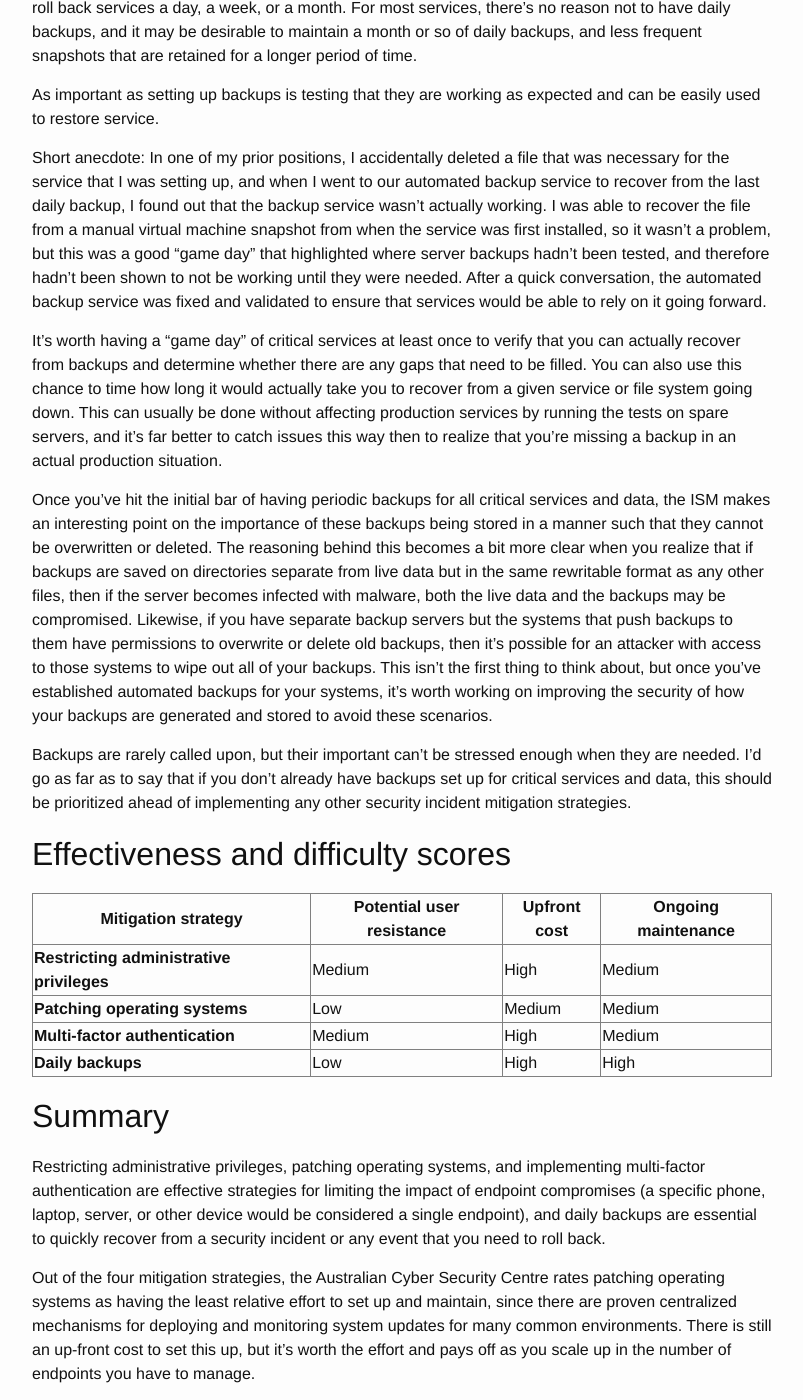
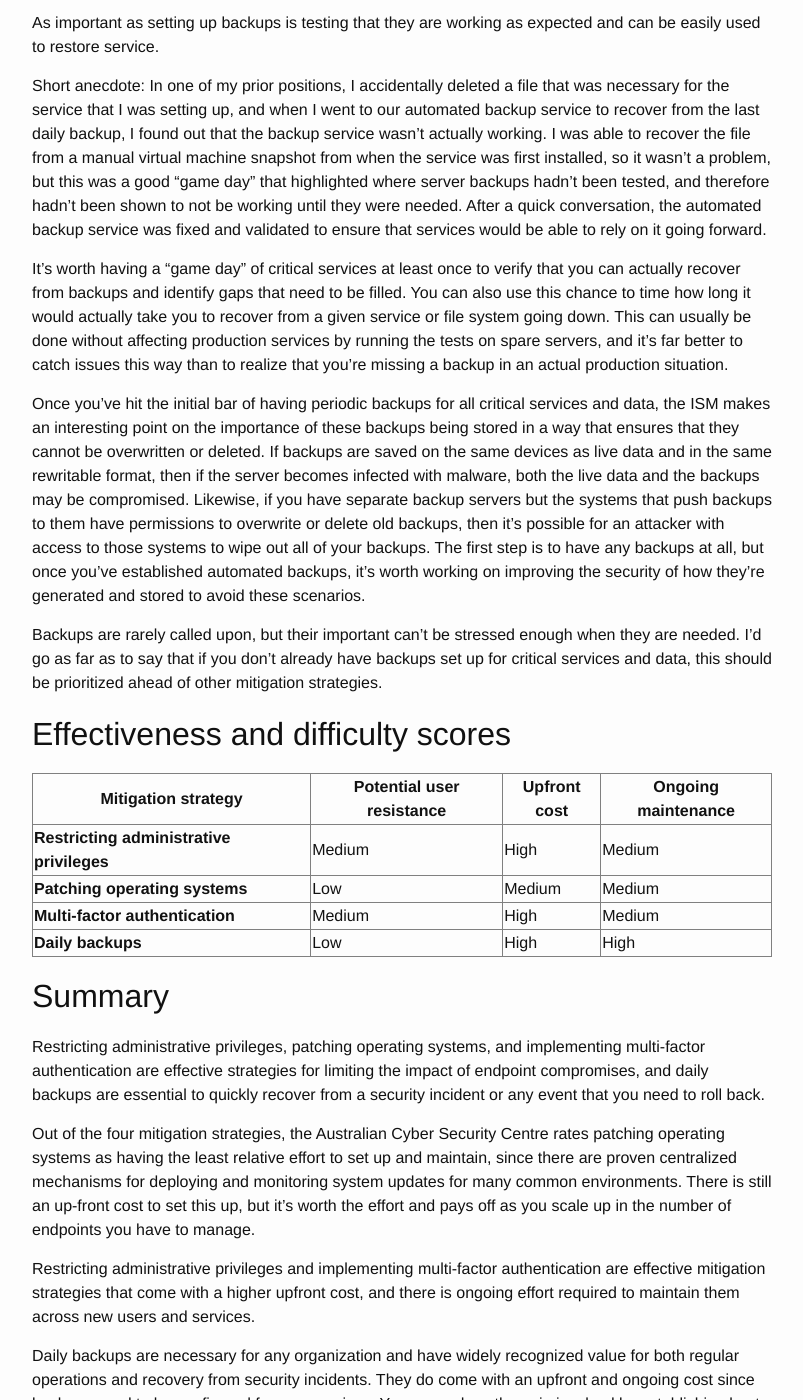
Before and after one commit to msayson/msayson.github.io, a Jekyll site: the page built from _posts/2019-11-17-essential-eight-mitigation-strategies-part-2.markdown, in a window 1280 px wide and 1400 px high, scrolled down 7228 px. Shown: the whole window, without its empty margins (238-1041 px from the left). Built offline with Jekyll 4.4.1, drawn with Linux system fonts in a browser that asks for light colours; some of the changed text lies outside the part shown.

Commit message:
Updated Essential Eight Part 2 post, link to related posts

```diff
--- a/_posts/2019-08-25-top-mitigation-strategies-from-acsc.markdown
+++ b/_posts/2019-08-25-top-mitigation-strategies-from-acsc.markdown
@@ -41,6 +41,12 @@
 ## Summary
 The guides by the Australian Cyber Security Centre are some of the best resources I've seen online, and may help any organization that is developing their security team, whether they're just getting started or are seeking additional sources of tried and tested security controls they can apply to protect their organizations and their customers.
 
+## Posts in this series
+
+* (Current post) {{page.title}}
+* [Diving into the Essential Eight strategies to mitigate security incidents (part 1: preventing delivery and execution of malware)]({% post_url 2019-08-30-essential-eight-mitigation-strategies-part-1 %})
+* [Diving into the Essential Eight strategies to mitigate security incidents (part 2: limiting blast radius and recovering)]({% post_url 2019-11-17-essential-eight-mitigation-strategies-part-2 %})
+
 ## Resources
 
 * [Essential Eight Explained](https://www.cyber.gov.au/publications/essential-eight-explained)
--- a/_posts/2019-08-30-essential-eight-mitigation-strategies-part-1.markdown
+++ b/_posts/2019-08-30-essential-eight-mitigation-strategies-part-1.markdown
@@ -148,6 +148,12 @@
 * Multi-factor authentication
 * Daily backups
 
+## Posts in this series
+
+* [Top mitigation strategies from the Australian Cyber Security Centre]({% post_url 2019-08-25-top-mitigation-strategies-from-acsc %})
+* (Current post) {{page.title}}
+* [Diving into the Essential Eight strategies to mitigate security incidents (part 2: limiting blast radius and recovering)]({% post_url 2019-11-17-essential-eight-mitigation-strategies-part-2 %})
+
 ## Resources
 
 The Australian Cyber Security Centre:
--- a/_posts/2019-11-17-essential-eight-mitigation-strategies-part-2.markdown
+++ b/_posts/2019-11-17-essential-eight-mitigation-strategies-part-2.markdown
@@ -4,9 +4,9 @@
 date:   2019-11-17 20:00:00 -0800
 categories: security
 ---
-This is the second part of a deep dive into the Australian Cyber Security Centre's Essential Eight mitigation strategies, following up on [an overview of related guides from the Australian Cyber Security Centre (ACSC)]({% post_url 2019-08-25-top-mitigation-strategies-from-acsc %}), and [a deep dive into the first four of the Essential Eight]({% post_url 2019-08-30-essential-eight-mitigation-strategies-part-1 %}).
+This is the second part of a deep dive into the Australian Cyber Security Centre's Essential Eight mitigation strategies, following up on [an overview of guides from the Australian Cyber Security Centre (ACSC)]({% post_url 2019-08-25-top-mitigation-strategies-from-acsc %}), and [a deep dive into the first four of the Essential Eight]({% post_url 2019-08-30-essential-eight-mitigation-strategies-part-1 %}).
 
-To recap, the [Essential Eight](https://www.cyber.gov.au/publications/essential-eight-explained) are the ACSC's top strategies to mitigate security incidents.  This post will focus on the last four mitigation strategies.
+To recap, the [Essential Eight](https://www.cyber.gov.au/publications/essential-eight-explained) are the ACSC's top eight recommended strategies for mitigating security incidents.  This post will focus on the last four mitigation strategies.
 
 The Essential Eight are:
 
@@ -19,11 +19,11 @@
 7. **Multi-factor authentication**
 8. **Daily backups**
 
-For each of these last four mitigation strategies, I'll go over the Australian [Information Security Manual](https://www.cyber.gov.au/ism) (ISM)'s associated security controls and the maturity levels from the [Essential Eight Maturity Model](https://www.cyber.gov.au/publications/essential-eight-maturity-model), followed by general commentary.
+For each of the highlighted strategies, I'll review security controls from the Australian [Information Security Manual](https://www.cyber.gov.au/ism) (ISM), incremental steps to achieve them following the [Essential Eight Maturity Model](https://www.cyber.gov.au/publications/essential-eight-maturity-model), and comments on the overall strategy.
 
 ## Restricting administrative privileges
 
-Privileged access in the ISM context refers to having extended permissions on systems or applications or access to confidential information.
+_Privileged access in the ISM context refers to having extended permissions on systems or applications or access to confidential information._
 
 ### ISM security controls
 
@@ -42,13 +42,13 @@
 
 ### Comments on restricting administrative privileges
 
-If all of your users have administrative privileges on computers and shared services, then it's more serious when any given account is hacked, since the attacker immediately has a broad range of actions they can take.  If they control an admin account on a computer, they can run any commands they like on it and can install malware or encrypt and hold files ransom.  If the user who was hacked has admin privileges to services across the company and multi-factor authentication is not required by those services, then the potential "blast radius" of the attack is much wider than otherwise.
+If all users have administrative privileges on computers and shared services, then it's more serious when any account is hacked, since the attacker immediately has a broad range of actions they can take.  If they control an admin account on a computer, they can run any commands they like on it and can install malware or encrypt and hold files ransom.  If the user who was hacked has admin privileges to services across the company and multi-factor authentication is not required by those services, this expands the potential "blast radius" of the attack.
 
-For this reason, admin privileges are a major prize for hackers, and limiting access to them goes a long way to limiting the scope of future attacks.  If only a limited number of employees have admin privileges and privileges are granted on an as-needed basis, then it's more likely for a hack to be isolated to specific computers and systems.
+Admin privileges are a major prize for hackers for these reasons, and limiting access to privileges goes a long way to limiting the scope of attacks.  If few users have admin privileges and extended permissions to systems are only granted on an as-needed basis, then it's more likely for a hack to be isolated to specific computers and systems.
 
-A general security principle known as the "[principle of least privilege](https://en.wikipedia.org/wiki/Principle_of_least_privilege)" states that users and software systems should have only the privileges that are required for them to be able to do their jobs, and following this is a very effective way to reduce risk.
+A general security principle known as the "[principle of least privilege](https://en.wikipedia.org/wiki/Principle_of_least_privilege)" states that users and software systems should have only the privileges that are required for them to be able to do their jobs, and following this is a highly effective way to reduce risk.
 
-As referenced in the ISM security controls, in addition to only granting permissions as needed for business functions, it's worth reviewing the set of users with privileged access to services once a year to remove permissions that are no longer needed.
+As referenced in the ISM security controls, in addition to only granting permissions as needed for business functions, it's worth annually reviewing the set of users with privileged access to services to remove permissions that are no longer needed.
 
 ## Patching operating systems
 
@@ -69,15 +69,15 @@
 
 ### Comments on patching operating systems
 
-Security vulnerabilities are regularly found and patched for operating systems and firmware, and exploits for known vulnerabilities are often "in the wild" before or soon after the patches are made available, depending on how easy the vulnerabilities are to discover and how quickly the vendors are able to fix the vulnerabilities after they've been reported.
+Security vulnerabilities are regularly found and patched in operating systems and firmware, and exploits for known vulnerabilities are often "in the wild" before or soon after the patches are made available, depending on how easy the vulnerabilities are to discover and how quickly the vendors are able to fix the vulnerabilities after they've been reported.
 
-Patching operating systems and firmware within a few days of major security updates being released helps your organization to stay ahead of many of these types of attacks and limit the scope of security incidents when malware gets onto an endpoint for any reason.  If the vulnerabilities that the malware exploits in order to take local actions and spread to other devices have been patched, then the patches have effectively innoculated the device, isolating the malware and preventing it from spreading.
+Patching within a few days of major security updates being released helps your organization to stay ahead of many types of attacks and limit the scope of security incidents when malware gets onto an endpoint for any reason.  If vulnerabilities that the malware exploits in order to run commands locally and on other endpoints have been patched, then the device has effectively been innoculated, isolating the malware and preventing it from spreading.
 
-The more devices across your network have been given their "immunization shots" (software and firmware patches), the more likely that the resulting "herd immunity" will prevent malware that takes advantage of these operating system-level vulnerabilities from causing damage.
+The more devices across your network have been given their "immunization shots", the more likely that the resulting "herd immunity" will prevent malware that takes advantage of these operating system-level vulnerabilities from causing significant damage.
 
 In some cases, a single unpatched host can serve as a stepping stone for malware to breach a network and use other techniques to spread to both patched and unpatched endpoints, such as if the malware is able to collect user credentials that it can use to access other devices and services.  This was the case with NotPetya, which was [one of the most destructive and illustrative examples of ransomware able to spread from unpatched to patched hosts](https://www.wired.com/story/notpetya-cyberattack-ukraine-russia-code-crashed-the-world/).  Any organizations that had one or more unpatched Windows computers exposed to the Internet were at risk.
 
-Patching operating systems is easier than patching applications (which may differ widely between employees and be installed in any number of ways), however, it still takes some effort to set up a sane architecture that allows you to ensure that all endpoints are patched in a timely manner with minimal overhead.
+Patching operating systems is easier than patching applications (which may differ widely between employees and be installed in any number of ways), however, it still takes some effort to set up a sane architecture that allows you to patch all endpoints in a timely manner with minimal overhead.
 
 The easiest way to consistently patch computers across an organization is by setting up a centralized system for managing devices and deploying patches.  Some of these systems have additional features that allow you to monitor and isolate unpatched hosts to ensure that the patches are successfully applied before the host is allowed to access critical services, which can help to contain potential risks if a host is too many days or weeks behind a critical security update.
 
@@ -102,15 +102,15 @@
 
 ### Comments on multi-factor authentication
 
-I used to think that multi-factor authentication and other steps required after entering a username and password were just a pain in the neck, especially after poor experiences with a few services that required entering credentials, copying one-time codes from emails or text messages, and solving multiple rounds of captchas in order to log in, on every log in attempt.  These services were extremely frustrating to use.  Captchas aren't really a form of authentication since they are intended to be solvable by any human user, but I like to pick on them as an example of how ill-considered methods of protecting a service can make the user experience noticeably worse.
+I used to think that multi-factor authentication and other steps required after entering a username and password were just a pain in the neck, especially after poor experiences with a few services that required entering credentials, copying one-time codes from emails or text messages, and solving multiple rounds of captchas in order to log in.  These services were extremely frustrating to use.  Captchas aren't really a form of authentication since they are intended to be solvable by any human user, but I like to pick on them as an example of how poorly considered methods of protecting a service can make the user experience noticeably worse.
 
-I still think that multi-factor authentication is a pain in most of the places it's implemented, but I also see the huge benefit of implementing it for services where the systems and information are critical to protect.  There are a range of more and less user-friendly ways to integrate multi-factor authentication into services, and choosing one that has minimal impact on your users while making it much less likely for an attacker to remotely take over an account can be a win-win for organizations, their employees, and customers.
+I still think that multi-factor authentication is a pain in many places it's implemented, but I also see the huge benefit of implementing it for services where the systems and information are critical to protect.  There are a range of more and less user-friendly ways to integrate multi-factor authentication into services, and choosing one that has minimal impact on your users while making it much less likely for an attacker to remotely take over an account can be a win-win for organizations, their employees, and customers.
 
 Requiring a second form of authentication that requires physical access to the device, such as facial recognition, a thumbprint, or a YubiKey tap, may not be infallible, but it eliminates the risk of most remote attacks.  Passwords are terrible on their own, mostly because of how we use, choose, and re-use them, and if your users pick passwords that are easy to crack, it's not entirely their fault.  A strong second authentication factor can still save them and your services from being taken advantage of when their credentials are compromised.
 
 [Google famously declared victory over account takeovers due to phishing attacks](https://krebsonsecurity.com/2018/07/google-security-keys-neutralized-employee-phishing/) a year after they transitioned their workforce to physical security keys for multi-factor authentication, and many companies who were concerned about phishing but hadn't yet transitioned took notice.  Some Google employees were still clicking on links from phishing emails and entering their credentials into malicious websites, but since physical access to the device was needed to complete authentication to internal services, it didn't matter that hackers had the usernames and passwords of some Google staff.  They couldn't use them anymore.
 
-Other forms of authentication factors such as email, phone calls, or text messages are fine if you don't have the resources to do better, but they aren't as strong as authentication factors that require physical access to the endpoint.
+Authentication factors such as email and text messages are fine if you don't have the resources to do better, but they aren't as strong as authentication factors that require physical access to the endpoint.
 
 In general, there are several types of authentication factors, including but not limited to the following:
 
@@ -121,7 +121,7 @@
 
 Passwords are both the most weakest and the cheapest to implement, so they are unlikely to go away anytime soon, while biometric factors are becoming more common and inexpensive to authenticate.
 
-Physical security tokens are more expensive since a unique token has to be distributed to each user, however they are well worth using to protect critical services and information, and many finance and technology companies that have a high bar for security rely on physical tokens to authenticate their employees to internal systems.
+Physical security tokens are more expensive since a unique token has to be distributed to each user, however they are well worth using to protect critical services and information, and many finance and technology companies that have a high security bar rely on physical tokens to authenticate their employees to internal systems.
 
 ## Daily backups
 
@@ -152,7 +152,7 @@
 
 Not everything has to be backed up, only the systems and information that would be difficult to replace if they disappeared tomorrow.  For some organizations, there may be a few critical file servers, financial documents, and code repositories that would need to be recovered immediately, and other systems that are easily replaced.
 
-Having common templates such as virtual machine images along with scripts for setting up most device configurations, and sourcing the content hosted on your servers from code repositories, may mean that you only need to back up a small subset of file systems on most of your servers, while other systems may need more complete backups.
+Having virtual machine images and scripts for setting up most device configurations, and sourcing the content hosted on your servers from code repositories, may mean that you only need to back up a small subset of file systems on most of your servers, while other systems may need more complete backups.
 
 When considering how frequently to schedule backups, it's worth asking how expensive it would be to roll back services a day, a week, or a month.  For most services, there's no reason not to have daily backups, and it may be desirable to maintain a month or so of daily backups, and less frequent snapshots that are retained for a longer period of time.
 
@@ -160,11 +160,11 @@
 
 Short anecdote: In one of my prior positions, I accidentally deleted a file that was necessary for the service that I was setting up, and when I went to our automated backup service to recover from the last daily backup, I found out that the backup service wasn't actually working.  I was able to recover the file from a manual virtual machine snapshot from when the service was first installed, so it wasn't a problem, but this was a good "game day" that highlighted where server backups hadn't been tested, and therefore hadn't been shown to not be working until they were needed.  After a quick conversation, the automated backup service was fixed and validated to ensure that services would be able to rely on it going forward.
 
-It's worth having a "game day" of critical services at least once to verify that you can actually recover from backups and determine whether there are any gaps that need to be filled.  You can also use this chance to time how long it would actually take you to recover from a given service or file system going down.  This can usually be done without affecting production services by running the tests on spare servers, and it's far better to catch issues this way then to realize that you're missing a backup in an actual production situation.
+It's worth having a "game day" of critical services at least once to verify that you can actually recover from backups and identify gaps that need to be filled.  You can also use this chance to time how long it would actually take you to recover from a given service or file system going down.  This can usually be done without affecting production services by running the tests on spare servers, and it's far better to catch issues this way than to realize that you're missing a backup in an actual production situation.
 
-Once you've hit the initial bar of having periodic backups for all critical services and data, the ISM makes an interesting point on the importance of these backups being stored in a manner such that they cannot be overwritten or deleted.  The reasoning behind this becomes a bit more clear when you realize that if backups are saved on directories separate from live data but in the same rewritable format as any other files, then if the server becomes infected with malware, both the live data and the backups may be compromised.  Likewise, if you have separate backup servers but the systems that push backups to them have permissions to overwrite or delete old backups, then it's possible for an attacker with access to those systems to wipe out all of your backups.  This isn't the first thing to think about, but once you've established automated backups for your systems, it's worth working on improving the security of how your backups are generated and stored to avoid these scenarios.
+Once you've hit the initial bar of having periodic backups for all critical services and data, the ISM makes an interesting point on the importance of these backups being stored in a way that ensures that they cannot be overwritten or deleted.  If backups are saved on the same devices as live data and in the same rewritable format, then if the server becomes infected with malware, both the live data and the backups may be compromised.  Likewise, if you have separate backup servers but the systems that push backups to them have permissions to overwrite or delete old backups, then it's possible for an attacker with access to those systems to wipe out all of your backups.  The first step is to have any backups at all, but once you've established automated backups, it's worth working on improving the security of how they're generated and stored to avoid these scenarios.
 
-Backups are rarely called upon, but their important can't be stressed enough when they are needed.  I'd go as far as to say that if you don't already have backups set up for critical services and data, this should be prioritized ahead of implementing any other security incident mitigation strategies.
+Backups are rarely called upon, but their important can't be stressed enough when they are needed.  I'd go as far as to say that if you don't already have backups set up for critical services and data, this should be prioritized ahead of other mitigation strategies.
 
 ## Effectiveness and difficulty scores
 
@@ -178,13 +178,19 @@
 
 ## Summary
 
-Restricting administrative privileges, patching operating systems, and implementing multi-factor authentication are effective strategies for limiting the impact of endpoint compromises (a specific phone, laptop, server, or other device would be considered a single endpoint), and daily backups are essential to quickly recover from a security incident or any event that you need to roll back.
+Restricting administrative privileges, patching operating systems, and implementing multi-factor authentication are effective strategies for limiting the impact of endpoint compromises, and daily backups are essential to quickly recover from a security incident or any event that you need to roll back.
 
 Out of the four mitigation strategies, the Australian Cyber Security Centre rates patching operating systems as having the least relative effort to set up and maintain, since there are proven centralized mechanisms for deploying and monitoring system updates for many common environments.  There is still an up-front cost to set this up, but it's worth the effort and pays off as you scale up in the number of endpoints you have to manage.
 
-Restricting administrative privileges and implementing multi-factor authentication are effective mitigation strategies that come with a higher upfront cost, and there is ongoing effort required to maintain them across new users and services, so they may be implemented after you've covered the other basics.
+Restricting administrative privileges and implementing multi-factor authentication are effective mitigation strategies that come with a higher upfront cost, and there is ongoing effort required to maintain them across new users and services.
 
-Daily backups are necessary for any organization and are widely acknowledged to be worthwhile, while they do come with an upfront and ongoing cost for setting up backups for new services.  You can reduce the pain involved by establishing best practises and easy-to-follow documentation, configuring a few sample services, and looking into automation for onboarding subsequent services.  However, there will always be some decisions that need to be made on a service-by-service basis as to what should be backed up and how.
+Daily backups are necessary for any organization and have widely recognized value for both regular operations and recovery from security incidents.  They do come with an upfront and ongoing cost since backups need to be configured for new services.  You can reduce the pain involved by establishing best practises and easy-to-follow documentation, configuring a few sample services, and looking into automation for onboarding subsequent services.  However, there will always be some decisions that need to be made on a service-by-service basis as to what should be backed up and how.
+
+## Posts in this series
+
+* [Top mitigation strategies from the Australian Cyber Security Centre]({% post_url 2019-08-25-top-mitigation-strategies-from-acsc %})
+* [Diving into the Essential Eight strategies to mitigate security incidents (part 1: preventing delivery and execution of malware)]({% post_url 2019-08-30-essential-eight-mitigation-strategies-part-1 %})
+* (Current post) {{page.title}}
 
 ## Resources
 
```
